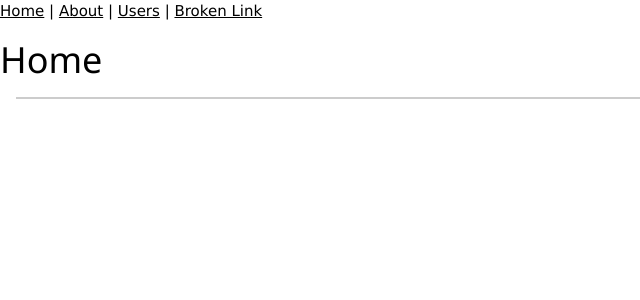
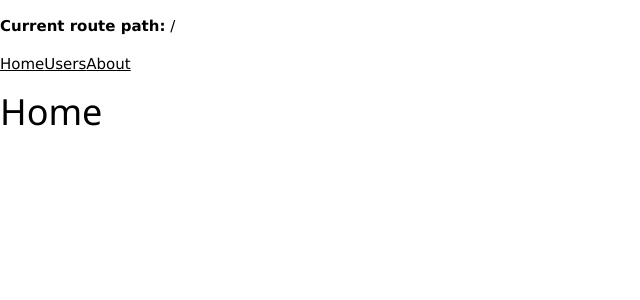
Before and after one commit to docwarems/score-rent-vue, a Vue app in the folder client/: page / in a window 1280 px wide. Shown: the top 300 px of the page, without its empty margins (0-640 px from the left). Built offline with nearby package versions, Linux system fonts and the light colour scheme.

Commit message:
manuelles Routing durch vue-router ersetzt

```diff
--- a/client/src/App.vue
+++ b/client/src/App.vue
@@ -1,37 +1,19 @@
 <template>
-  <a href="#/">Home</a> | <a href="#/about">About</a> | <a href="#/users">Users</a> |
-  <a href="#/non-existent-path">Broken Link</a>
-  <component :is="currentView" />
+  <p><strong>Current route path:</strong> {{ $route.fullPath }}</p>
+  <nav>
+    <RouterLink to="/">Home</RouterLink>
+    <RouterLink to="/users">Users</RouterLink>
+    <RouterLink to="/about">About</RouterLink>
+  </nav>
+  <main>
+    <RouterView />
+  </main>
 
-  <div class="w3-container">
+  <!-- <div class="w3-container">
     <div class="w3-container w3-border w3-large"></div>
-  </div>
+  </div> -->
 </template>
 
-<script lang="ts" setup>
-import { ref, computed } from 'vue'
-
-// Routing according to playground example referenced here: https://vuejs.org/guide/scaling-up/routing.html
-import Home from './views/Home.vue'
-import About from './views/About.vue'
-import Users from './views/Users.vue'
-import NotFound from './views/NotFound.vue'
-
-const routes: Record<string, any> = {
-  '/': Home,
-  '/about': About,
-  '/users': Users
-}
-
-const currentPath = ref<any>(window.location.hash)
-
-window.addEventListener('hashchange', () => {
-  currentPath.value = window.location.hash
-})
-
-const currentView = computed(() => {
-  return routes[currentPath.value.slice(1) || '/'] || NotFound
-})
-</script>
+<script lang="ts" setup></script>
 
 <style scoped></style>
--- a/client/src/main.ts
+++ b/client/src/main.ts
@@ -2,10 +2,10 @@ import './assets/w3.css'
 
 import { createApp } from 'vue'
 import App from './App.vue'
-// import router from './router'
+import router from './router/index'
 
 const app = createApp(App)
 
-// app.use(router)
+app.use(router)
 
 app.mount('#app')
--- /dev/null
+++ b/client/src/router/index.ts
@@ -0,0 +1,29 @@
+import { createRouter, createWebHistory } from 'vue-router'
+import Home from '../views/Home.vue'
+import Users from '../views/Users.vue'
+import About from '../views/About.vue'
+
+const routes = [
+  {
+    path: '/',
+    name: 'Home',
+    component: Home
+  },
+  {
+    path: '/users',
+    name: 'Users',
+    component: Users
+  },
+  {
+    path: '/about',
+    name: 'About',
+    component: About
+  }
+]
+
+const router = createRouter({
+  history: createWebHistory(import.meta.env.BASE_URL),
+  routes
+})
+
+export default router
```
Also changed, not shown: 1 other file (tests, documents, lock files or other folders).
